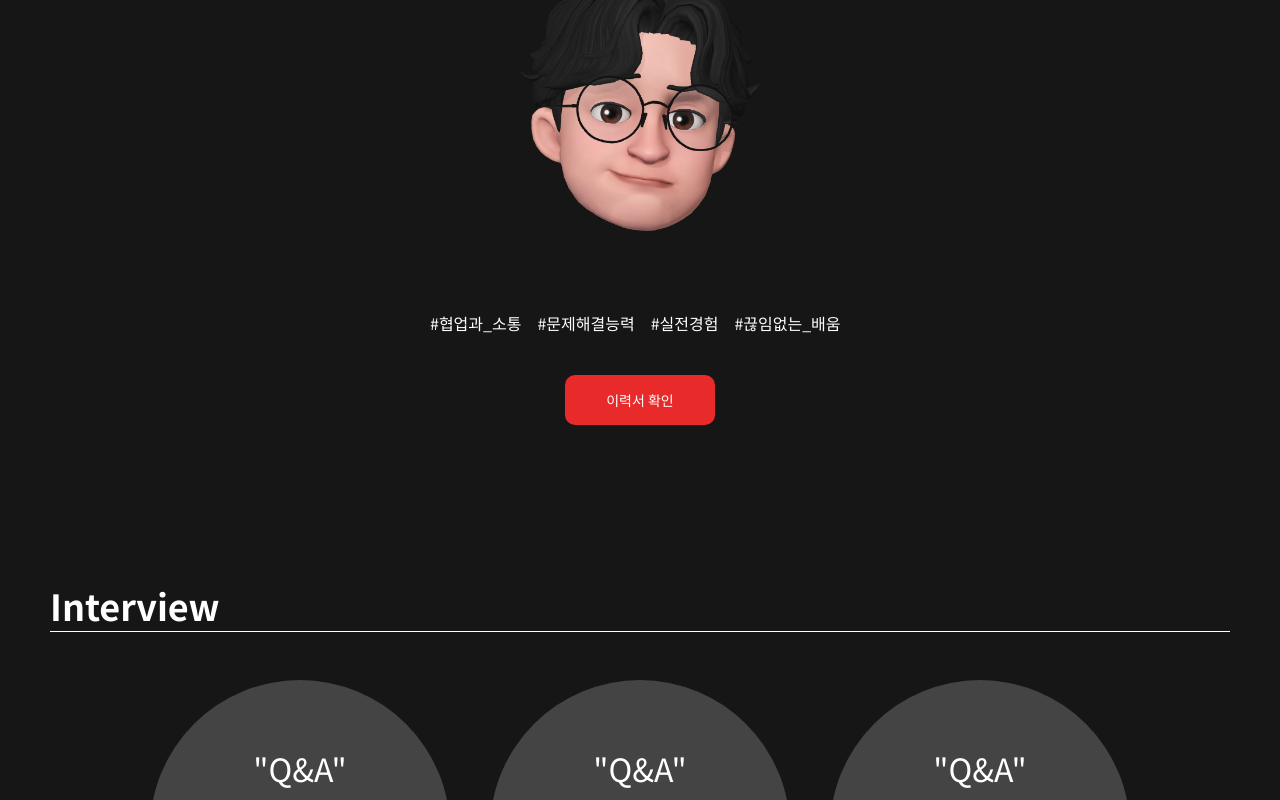
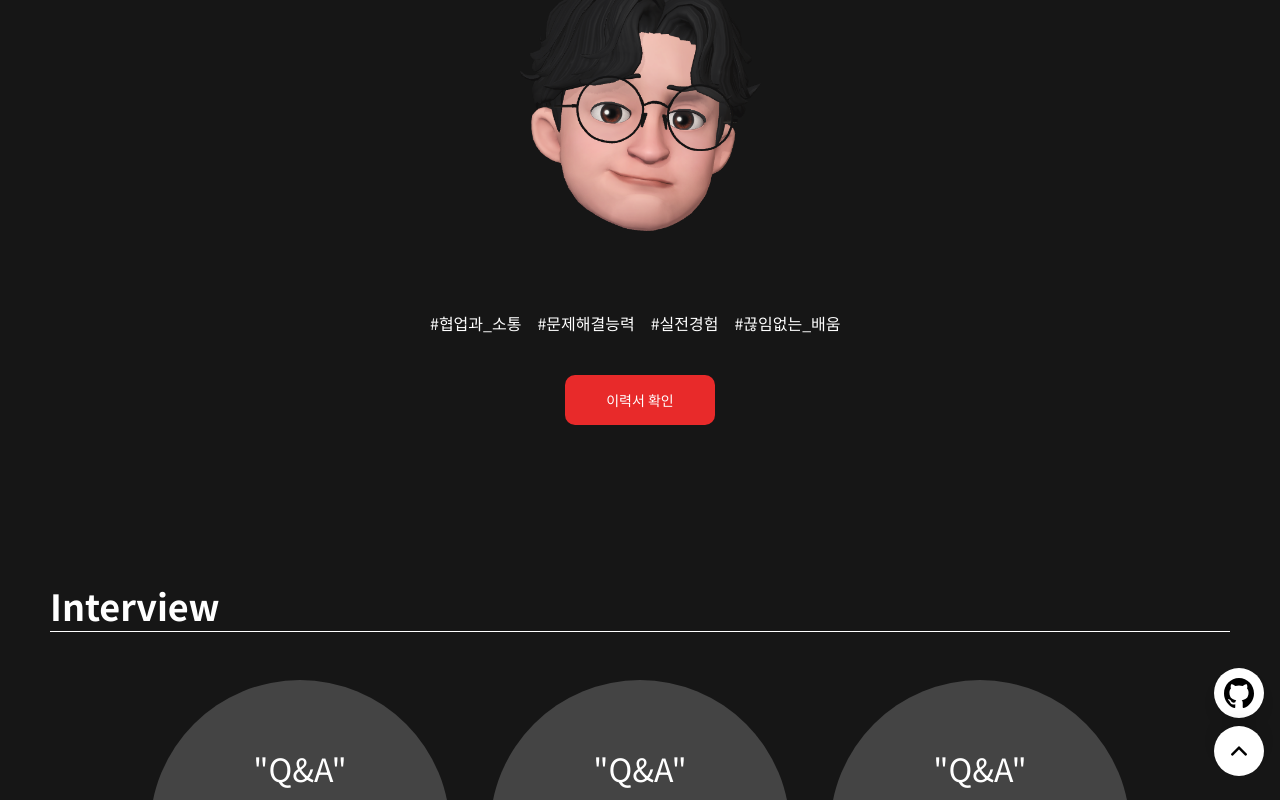
Before and after one commit to LGC1010/limgi, a Next.js app: page / in a window 1280 px wide. Both pictures are taken after a click on the button "이력서 확인". Shown: the part 1029-1829 px from the top of the page. Built offline with nearby package versions, Linux system fonts and the light colour scheme.

Commit message:
add: floatbar 추가

```diff
--- /dev/null
+++ b/src/app/components/FloatingBar.tsx
@@ -0,0 +1,38 @@
+import { motion } from 'framer-motion';
+import { useEffect, useState } from 'react';
+
+const FloatingBar = () => {
+  const [show, setShow] = useState(false);
+
+  useEffect(() => {
+    const timer = setTimeout(() => setShow(true), 7000);
+
+    return () => {
+      clearTimeout(timer);
+    };
+  }, []);
+
+  const goToTop = () => {
+    window.scrollTo({ top: 0, behavior: 'smooth' });
+  };
+  return (
+    <motion.div
+      initial={{ opacity: 0 }}
+      animate={show ? { opacity: 1 } : {}}
+      transition={{ duration: 1, ease: 'easeOut' }}
+      className='fixed bottom-6 right-4 flex flex-col z-20 gap-2 max-md:right-1 max-md:bottom-2'
+    >
+      <a
+        href='https://github.com/LGC1010'
+        className="w-[50px] h-[50px] bg-[url('/icon_github.svg')] bg-no-repeat bg-center bg-[auto_30px] shadow-lg bg-white flex items-center justify-center rounded-full p-3 max-md:w-[40px] max-md:h-[40px] max-md:bg-[auto_22px]"
+      ></a>
+      <button
+        type='button'
+        onClick={goToTop}
+        className="w-[50px] h-[50px] bg-[url('/icon_arrow.png')] bg-no-repeat bg-center bg-[auto_16px] shadow-lg bg-white scale-y-[-1] flex items-center justify-center rounded-full p-3 max-md:w-[40px] max-md:h-[40px]"
+      ></button>
+    </motion.div>
+  );
+};
+
+export default FloatingBar;
--- a/src/app/page.tsx
+++ b/src/app/page.tsx
@@ -3,6 +3,7 @@ import { useEffect, useState } from 'react';
 import About from './components/About';
 import Introduction from './components/Introduction';
 import Main from './components/Main';
+import FloatingBar from './components/FloatingBar';
 
 export default function Home() {
   const [scroll, setScroll] = useState(false);
@@ -26,6 +27,7 @@ export default function Home() {
       </div>
       <About />
       <Introduction />
+      <FloatingBar />
     </>
   );
 }
```
